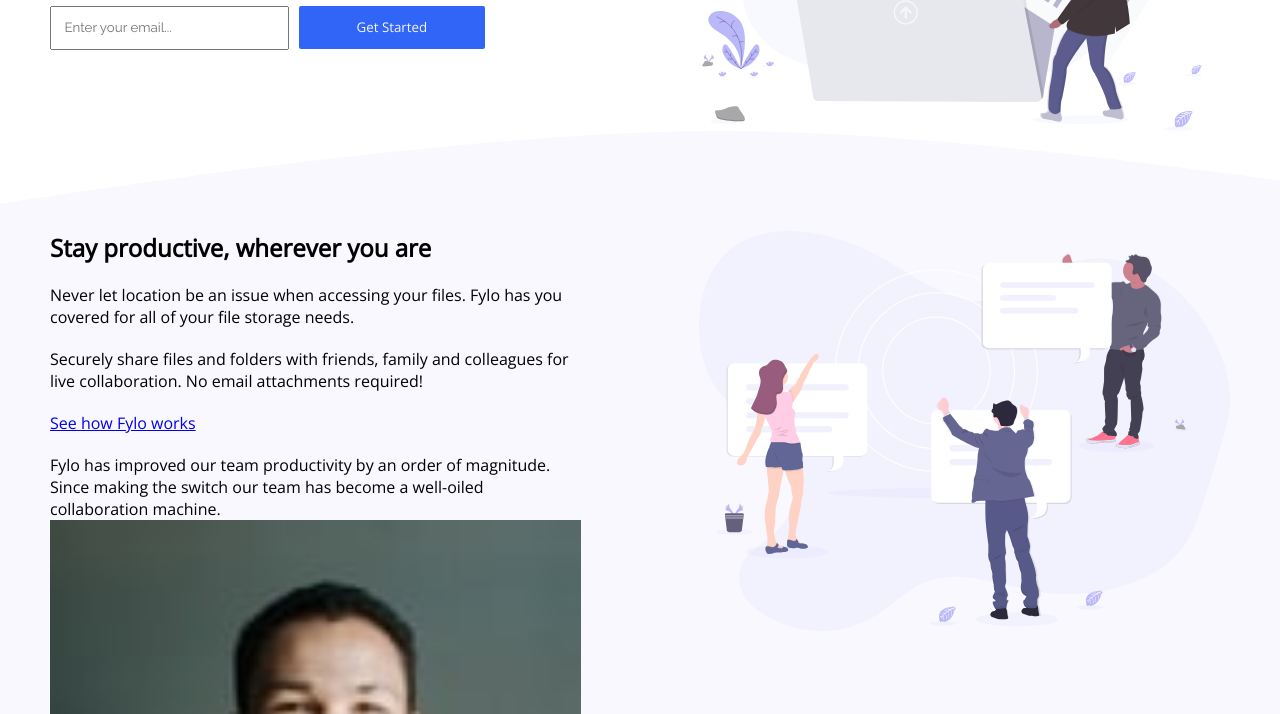
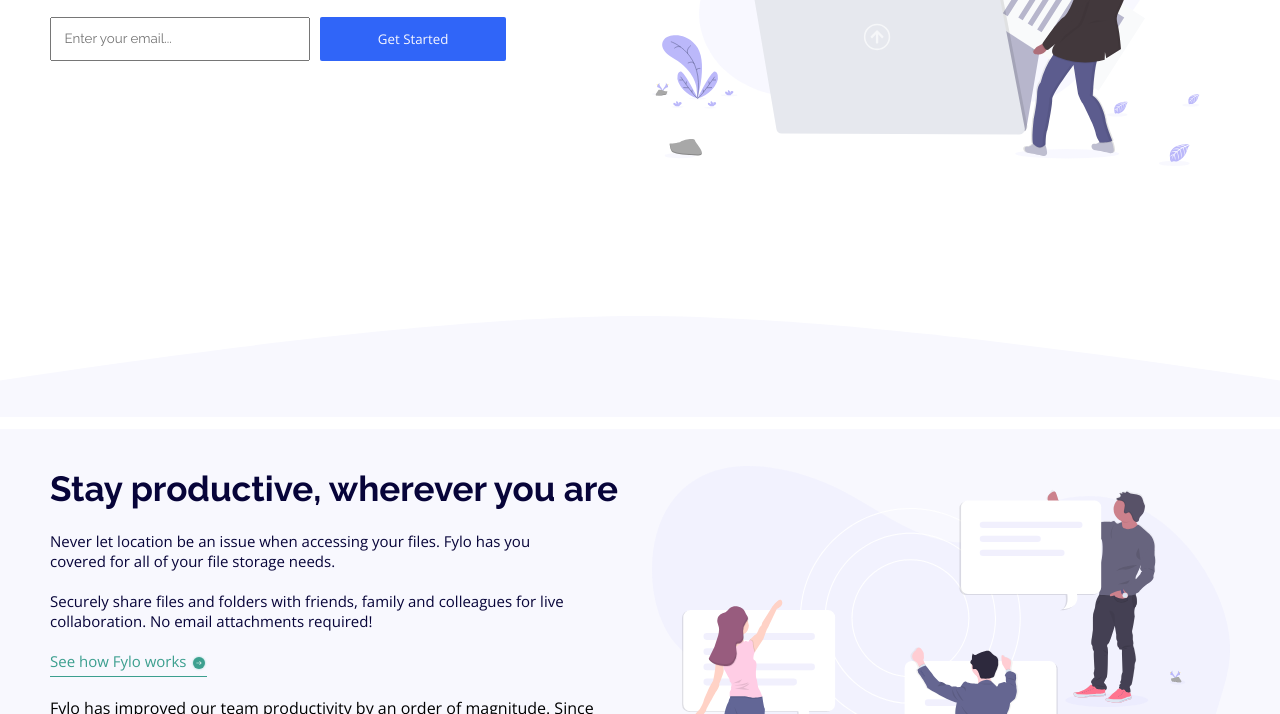
Before and after one commit to anonggentlegentle/Fylo-landing-page-with-two-column-layout, a website: page index.html in a window 1280 px wide. Shown: the part 387-1101 px from the top of the page. Drawn offline with nearby package versions, Linux system fonts and the light colour scheme.

Commit message:
Add more styles and hover states

```diff
--- a/css/style.scss
+++ b/css/style.scss
@@ -51,6 +51,7 @@
 
   &__hero {
     width: min(118rem, 95%);
+    margin-bottom: 15rem;
   }
 
   &__header {
@@ -98,16 +99,22 @@
   }
 
   &__hero-right {
-    width: 45%;
+    width: 49%;
   }
 
   &__input-box {
     display: flex;
     column-gap: 1rem;
+    border: none;
+  }
+
+  &__input-box:invalid &__hero-textbox {
+    outline: 1px solid red;
+    border: none;
   }
 
   &__hero-textbox {
-    width: 45%;
+    width: 49%;
     padding: 1.25rem;
 
     &::placeholder {
@@ -116,20 +123,35 @@
   }
 
   &__hero-label {
-    width: 35%;
+    color: red;
+    font-size: 1.2rem;
+    opacity: 0;
+    transition: opacity 0.2s;
+  }
+
+  &__input-box:invalid ~ &__hero-label {
+    opacity: 0.75;
+  }
+
+  &__hero-form {
+    display: flex;
+    flex-direction: column;
+    row-gap: 0.5rem;
   }
 
   &__content {
     width: 100%;
     background-image: url(../images/bg-curve-desktop.svg),
       linear-gradient(#f8f8fe, #f8f8fe);
-    background-position: 0% 0%, 0% 11.4rem;
+    background-position: 0% 0%, 0% 11.3rem;
     background-repeat: no-repeat;
+    background-size: contain;
     padding: 10rem 0;
   }
 
   &__content-proper {
     width: min(118rem, 95%);
+    padding-top: 5rem;
     margin: 0 auto;
 
     display: flex;
@@ -137,7 +159,7 @@
   }
 
   &__content-left {
-    width: 45%;
+    width: 49%;
 
     display: flex;
     flex-direction: column;
@@ -145,22 +167,35 @@
   }
 
   &__content-right {
-    width: 45%;
+    width: 49%;
+  }
+
+  &__content-text {
+    font-size: 1.5rem;
+    width: 90%;
+    color: var(--color-primary-blue-1);
   }
 }
 
 .heading {
+  font-family: var(--font-family-2);
+  color: var(--color-primary-blue-1);
+  line-height: 1.3;
+
   &--1 {
     font-size: 3.5rem;
-    font-family: var(--font-family-2);
-    color: var(--color-primary-blue-1);
+  }
+
+  &--2 {
+    font-size: 3.5rem;
+    font-weight: 700;
   }
 }
 
 .btn {
   &--input {
     display: block;
-    width: 100%;
+    width: 35%;
     padding: 1.25rem;
     font-family: var(--font-2);
     color: var(--color-neutral-gray-1);
@@ -168,5 +203,36 @@
     border: none;
     border-radius: 0.2rem;
     cursor: pointer;
+    transition: opacity 0.2s;
+
+    &:hover,
+    &:active {
+      opacity: 0.75;
+    }
+  }
+
+  &--link {
+    &:link,
+    &:visited {
+      text-decoration: none;
+      color: var(--color-accent-cyan);
+      font-size: 1.5rem;
+      padding-bottom: 0.5rem;
+      border-bottom: 1px solid var(--color-accent-cyan);
+      align-self: flex-start;
+      transition: all 0.2s;
+
+      display: flex;
+      align-items: flex-end;
+      column-gap: 0.5rem;
+    }
+
+    &:hover {
+      column-gap: 1rem;
+    }
   }
 }
+
+.btn--link:hover .btn-text {
+  opacity: 0.75;
+}
--- a/index.html
+++ b/index.html
@@ -52,16 +52,24 @@
               Access them wherever you need, share and collaborate with friends,
               family, and co-workers.
             </p>
-            <div class="main__input-box">
-              <input
-                type="text"
-                class="main__hero-textbox"
-                id="hero-input"
-                placeholder="Enter your email..."
-              /><label for="hero-input" class="main__hero-label">
-                <button class="btn btn--input">Get Started</button>
+            <form class="main__hero-form">
+              <fieldset class="main__input-box">
+                <input
+                  type="email"
+                  class="main__hero-textbox"
+                  id="hero-input"
+                  placeholder="Enter your email..."
+                />
+                <input
+                  type="submit"
+                  value="Get Started"
+                  class="btn btn--input"
+                />
+              </fieldset>
+              <label for="hero-input" class="main__hero-label">
+                Please check your email
               </label>
-            </div>
+            </form>
           </div>
 
           <div class="main__hero-right">
@@ -90,7 +98,15 @@
               Securely share files and folders with friends, family and
               colleagues for live collaboration. No email attachments required!
             </p>
-            <a href="#" class="btn btn--link"> See how Fylo works</a>
+            <a href="#" class="btn btn--link">
+              <span class="btn-text">See how Fylo works</span>
+              <div class="main__content-link-icon">
+                <img
+                  src="images/icon-arrow.svg"
+                  alt="arrow icon"
+                  class="main__content-link-img"
+                /></div
+            ></a>
             <blockquote class="main__content-quote">
               Fylo has improved our team productivity by an order of magnitude.
               Since making the switch our team has become a well-oiled
```
Also changed, not shown: css/style.css, 1 other file.
